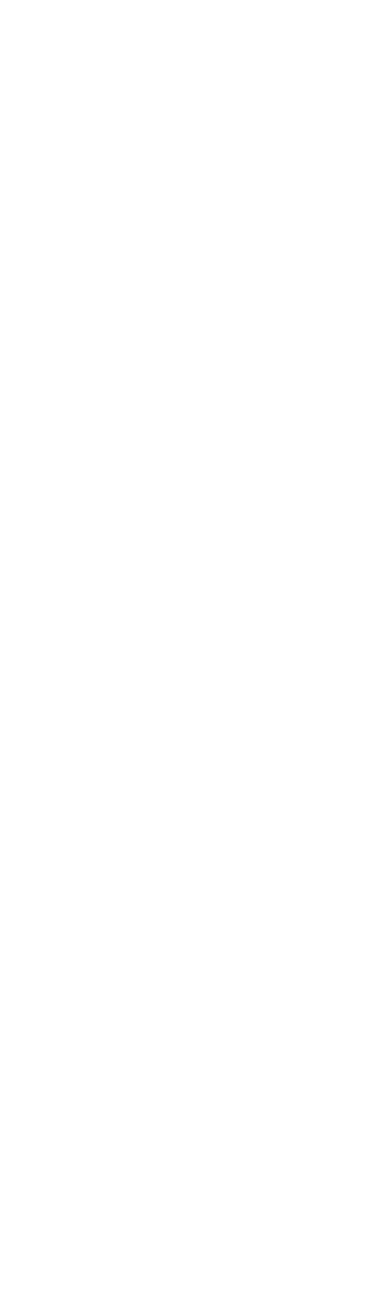
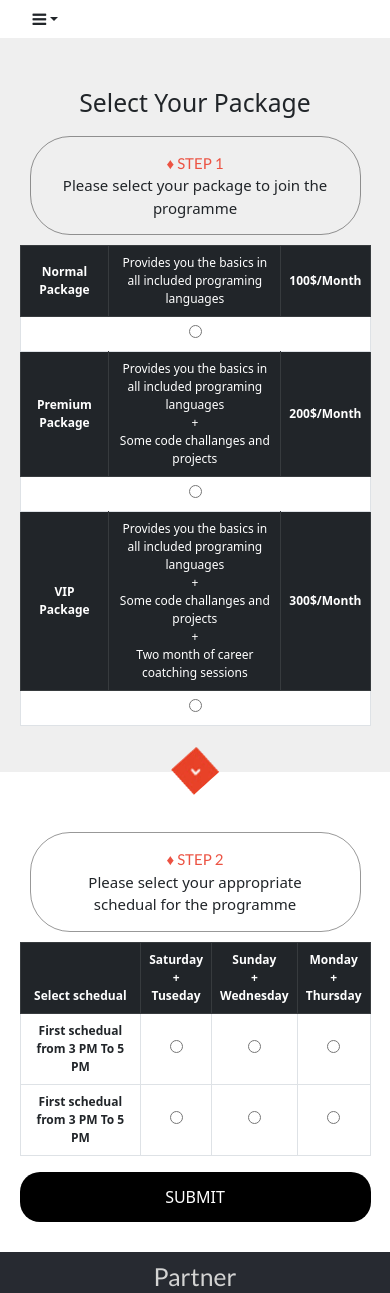
Before and after one commit to GuNner-pete/Capstone-project, a plain HTML site: page tickets.html in a window 390 px wide. Shown: the top 1293 px of the page. Before the commit the page ends 844 px from the top, so only its background shows below. Drawn offline with nearby package versions, Linux system fonts and the light colour scheme.

Commit message:
Tickets page build

```diff
--- a/styles.css
+++ b/styles.css
@@ -9,6 +9,9 @@
   border: 0;
 }
 
+p {
+  margin: 0;
+}
 /* Nav bars edit */
 .nav-three {
   padding: 0 5%;
@@ -119,7 +122,7 @@ footer p {
   background-color: #d3d3d3be;
   margin: 2px;
   padding: 10px;
-  transition: background-color 800ms;
+  transition: background-color 100ms;
 }
 
 .prog:hover {
@@ -139,7 +142,7 @@ footer p {
 }
 
 .prog span {
-  color: #ec5242;
+  color: #a11414;
   align-self: center;
 }
 
@@ -169,11 +172,11 @@ footer p {
   margin: 10px 0;
   padding: 5px;
   min-height: 120px;
-  transition: background-color 800ms;
+  transition: background-color 600ms;
 }
 
 .lecturers:hover {
-  background-color: rgba(220, 20, 60, 0.534);
+  background-color: rgb(182, 173, 136);
 }
 
 .left-lec {
@@ -346,6 +349,80 @@ footer {
   background: linear-gradient(rgba(255, 0, 0, 0.507), rgba(255, 0, 0, 0.459));
 }
 
+/* Tickets page */
+.main-ticket, .lunch {
+  display: flex;
+  flex-flow: column;
+  align-items: center;
+  padding: 50px 5% 30px 5%;
+  background-color: #d3d3d35e;
+}
+
+.table {
+  min-width: 100%;
+  padding: 10px 5%;
+  text-align: center;
+  vertical-align: middle;
+  font-size: 12px;
+}
+
+.step {
+  display: flex;
+  flex-wrap: wrap;
+  min-width: 200px;
+  max-width: 700px;
+  justify-content: space-around;
+  padding: 15px;
+  margin: 10px;
+  border: 1px solid rgba(0, 0, 0, 0.404);
+  border-radius: 40px;
+  transition: background-color 300ms, color 200ms;
+}
+
+.step p {
+  padding: 0 15px;
+}
+
+.step:hover {
+  background-color: rgb(199, 255, 241);
+  color: rgb(27, 214, 74);
+}
+
+.step span {
+  color: #ec5242;
+  font-family: "Lato", sans-serif;
+  font-size: 15px;
+}
+
+.step p {
+  font-size: 15px;
+  text-align: center;
+}
+
+.lunch {
+position: relative;
+  background-color: white;
+}
+
+.dwn-arrow {
+  position: absolute;
+  top: -25px;
+}
+
+.submit {
+  width: 100%;
+  padding: 10px;
+  background-color: black;
+  color: white;
+  border-radius: 20px;
+  min-height: 50px;
+  transition: background-color 100ms;
+}
+
+.submit:hover {
+  background-color: #5e1b13;
+}
+
 @media only screen and (min-width: 767px) {
   /* Navs edit */
   .nav-three {
@@ -473,4 +550,36 @@ footer {
   .email p {
     font-size: 20px;
   }
+
+  .step span {
+    font-size: 20px;
+  }
+
+  .step p {
+    font-size: 22px;
+  }
+
+  .table {
+    vertical-align: top;
+    font-size: 20px;
+  }
+
+  .sched-table th {
+    vertical-align: middle;
+    width: 100%;
+  }
 }
+
+@media only screen and (min-width: 1000px) {
+  .lec-img {
+    width: 130px;
+  }
+
+  .discription {
+    font-size: 13px;
+  }
+
+  .role {
+    font-size: 17px;
+  }
+}
--- a/tickets.html
+++ b/tickets.html
@@ -0,0 +1,155 @@
+<!DOCTYPE html>
+<html lang="en">
+<head>
+  <meta charset="UTF-8">
+  <meta name="viewport" content="width=device-width, initial-scale=1.0">
+  <title>Tickets</title>
+  <script src="https://kit.fontawesome.com/yourcode.js"></script>
+  <link href="https://cdn.jsdelivr.net/npm/bootstrap@5.0.0-beta1/dist/css/bootstrap.min.css" rel="stylesheet" integrity="sha384-giJF6kkoqNQ00vy+HMDP7azOuL0xtbfIcaT9wjKHr8RbDVddVHyTfAAsrekwKmP1" crossorigin="anonymous">
+  <link rel="stylesheet" href="https://fonts.googleapis.com/icon?family=Material+Icons">
+  <link rel="preconnect" href="https://fonts.gstatic.com">
+  <link href="https://fonts.googleapis.com/css2?family=Lato:ital,wght@0,400;0,700;0,900;1,700&display=swap" rel="stylesheet">
+  <link href="https://fonts.googleapis.com/css2?family=Lato&display=swap" rel="stylesheet">
+  <link rel="stylesheet" href="https://cdnjs.cloudflare.com/ajax/libs/font-awesome/4.7.0/css/font-awesome.min.css">
+  <link rel="stylesheet" href="styles.css">
+</head>
+<body>
+  <nav class="nav-one">
+    <i class="fa fa-twitter nav-ico"></i>
+    <i class="fa fa-facebook-f nav-ico"></i>
+    <p>logout</p>
+    <p>Mypage</p>
+    <p>Korean</p>
+  </nav>
+  <nav class="nav-two">
+    <img src="img/Logo.png" alt="Logo">
+    <a class="links" href="#">About</a>
+    <a class="links" href="#">Course</a>
+    <a class="links" href="tickets.html">Join</a>
+    <a class="links" href="#">Sponsor</a>
+    <a class="links" href="#">News</a>
+  </nav>
+  <div class="nav-three">
+  <nav>
+    <div class="dropdown">
+      <button class="btn dropdown-toggle" type="button" id="dropdownMenuButton" data-bs-toggle="dropdown" aria-expanded="false"><i class="fa fa-bars"></i></button>
+      <ul class="dropdown-menu" aria-labelledby="dropdownMenuButton">
+        <li><a class="dropdown-item" href="#">sdad</a></li>
+        <li><a class="dropdown-item" href="#">asda</a></li>
+        <li><a class="dropdown-item" href="#">sadas</a></li>
+      </ul>
+    </div>
+  </nav>
+  </div>
+
+  <section class="main-ticket">
+    <h2 class="justify-self-center">Select Your Package</h2>
+    <div class="step d-sm-flex flex-sm-column align-items-sm-center text-align-sm-center flex-md-row">
+    <span>♦ STEP 1</span>
+    <p>Please select your package to join the programme</p>
+    </div>
+    <table class="table table-bordered d-none d-md-block">
+      <thead class="table-dark">
+        <tr>
+          <th scope="col">Normal Package</th>
+          <th scope="col">Premium Package</th>
+          <th scope="col">VIP Package</th>
+        </tr>
+      </thead>
+      <tbody>
+        <tr class="bg-white">
+          <td class="text-align-center"><p>Provides you the basics in all included programing languages</p></td>
+          <td>Provides you the basics in all included programing languages <p>+</p> Some code challanges and projects</td>
+          <td>Provides you the basics in all included programing languages <p>+</p> Some code challanges and projects<p>+</p>Two month of career coatching sessions</td>
+        </tr>
+        <tr class="bg-white">
+          <th>100$/Month</th>
+          <th>200$/Month</th>
+          <th>300$/Month</th>
+        </tr>
+        <tr class="bg-white">
+          <td><input type="radio" name="pack" value="normal"></td>
+          <td><input type="radio" name="pack" value="premium"></td>
+          <td><input type="radio" name="pack" value="vip"></td>
+        </tr>
+      </tbody>
+    </table>
+    <table class="table table-bordered d-md-none">
+      <tr class="table-dark">
+        <th >Normal Package</th>
+        <td><p>Provides you the basics in all included programing languages</p></td>
+        <th>100$/Month</th>
+      </tr>
+      <tr>
+      <td class="bg-white" colspan="3"><input type="radio" name="pack" value="normal">
+      </td></tr>
+      <tr class="table-dark">
+        <th>Premium Package</th>
+        <td>Provides you the basics in all included programing languages <p>+</p> Some code challanges and projects</td>
+        <th>200$/Month</th>
+      </tr>
+      <tr>
+      <td class="bg-white" colspan="3"><input type="radio" name="pack" value="normal">
+      </td></tr>
+      <tr class="table-dark">
+        <th>VIP Package</th>
+        <td>Provides you the basics in all included programing languages <p>+</p> Some code challanges and projects<p>+</p>Two month of career coatching sessions</td>
+        <th>300$/Month</th>
+      </tr>
+      <tr>
+      <td class="bg-white" colspan="3"><input type="radio" name="pack" value="normal">
+      </td></tr>
+    </table>
+  </section>
+  <section class="lunch">
+    <img src="img/dwn-arrow.png" class="dwn-arrow" alt="down arrow">
+    <div class="step d-sm-flex flex-sm-column align-items-sm-center text-align-sm-center flex-md-row">
+    <span>♦ STEP 2</span>
+    <p>Please select your appropriate schedual for the programme</p>
+    </div>
+    <table class="table sched-table table-bordered">
+      <thead class="table-dark">
+        <tr>
+          <th>Select schedual</th>
+          <th>Saturday <p>+</p> Tuseday</th>
+          <th>Sunday <p>+</p> Wednesday</th>
+          <th>Monday <p>+</p> Thursday</th>
+        </tr>
+      </thead>
+        <tr class="bg-white">
+          <th>
+            First schedual
+            <p>from 3 PM To 5 PM</p>
+          </th>
+          <th><input type="radio" name="schedual" value="schedual-one"></th>
+          <th><input type="radio" name="schedual" value="schedual-one"></th>
+          <th><input type="radio" name="schedual" value="schedual-one"></th>
+        </tr>
+        <tr class="bg-white">
+          <th>
+            First schedual
+            <p>from 3 PM To 5 PM</p>
+          </th>
+          <th><input type="radio" name="schedual" value="schedual-one"></th>
+          <th><input type="radio" name="schedual" value="schedual-one"></th>
+          <th><input type="radio" name="schedual" value="schedual-one"></th>
+        </tr>
+    </table>
+    <button class="submit">SUBMIT</button>
+  </section>
+  <section class="sponsors">
+        <h2>Partner</h2>
+        <div class="brands">
+          <img src="img/mozilla.png" alt="mozilla">
+          <img src="img/google.png" alt="google">
+          <img src="img/Navir.png" alt="navir">
+          <img src="img/damako.png" alt="damako">
+          <img src="img/ara.png" alt="ara">
+        </div>
+  </section>
+  <footer>
+      <img src="img/Logo.png" alt="footer logo">
+      <p>All Righrts Are Reserved @Morning Inc.</p>
+  </footer>
+</body>
+</html>
```
Also changed, not shown: about.html (+5 -5 lines), index.html (+2 -2 lines), img/dwn-arrow.png (added).
